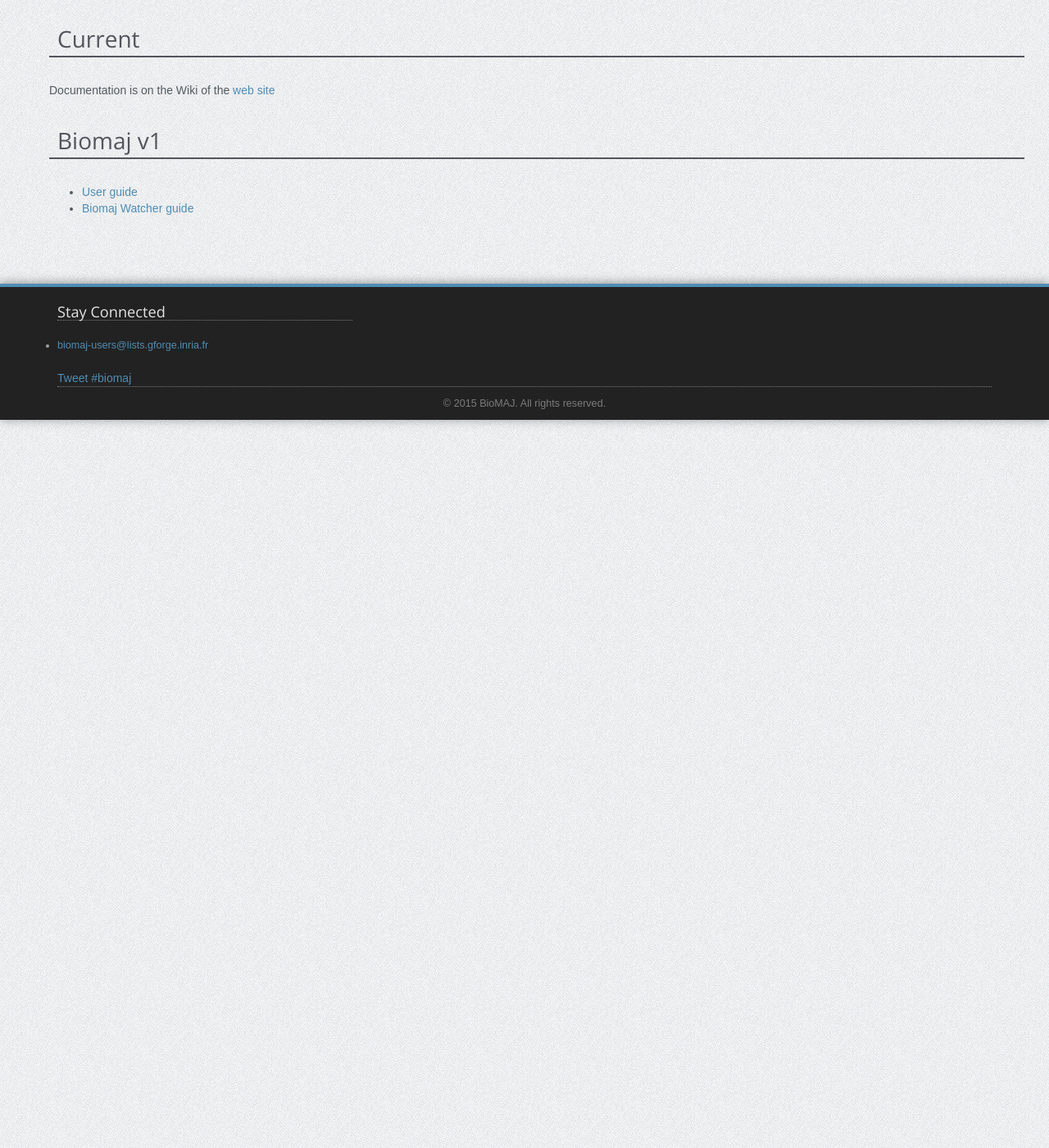
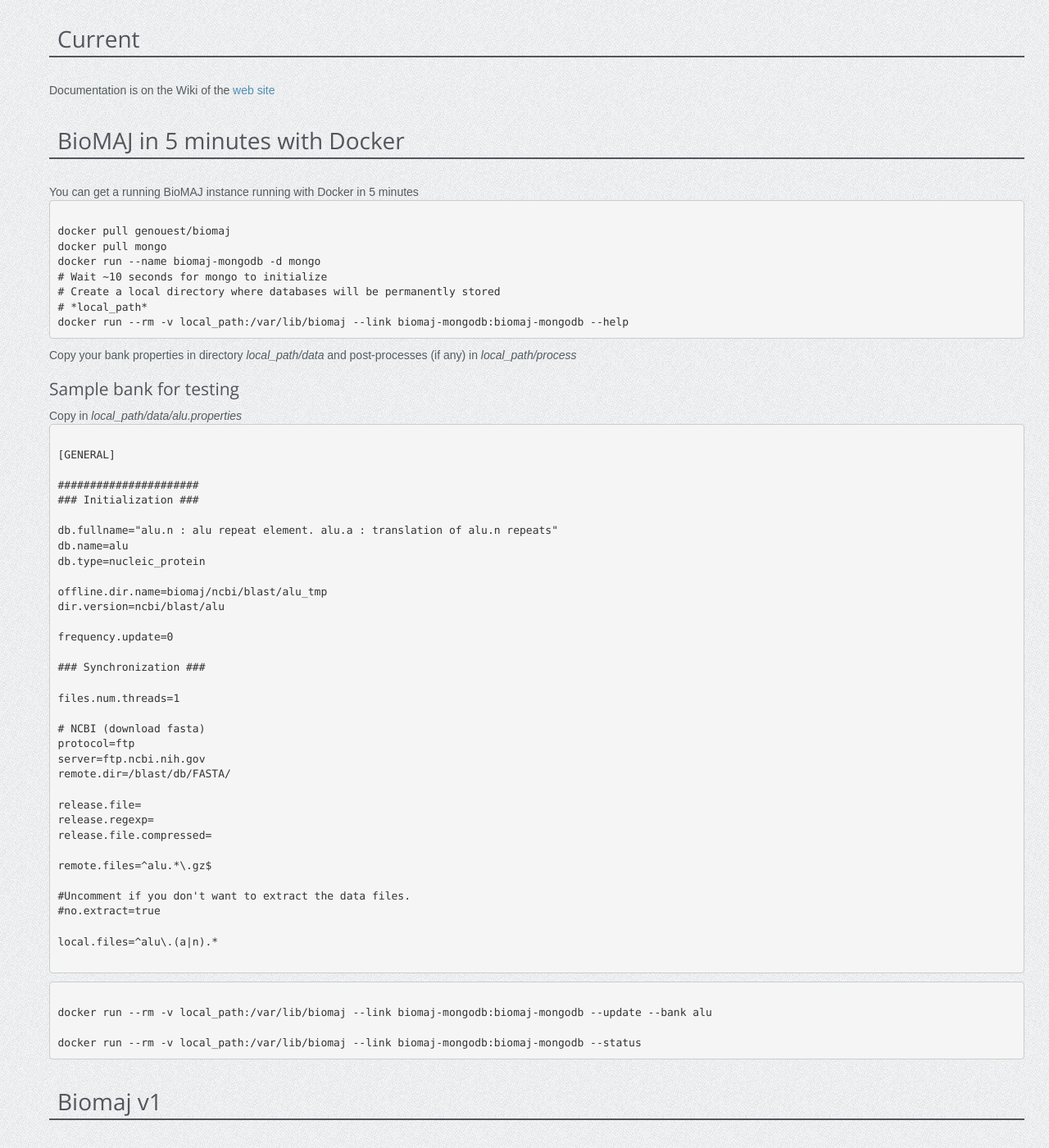
Before and after one commit to genouest/biomaj-website, a Jekyll site: the page built from documentation.html, in a window 1280 px wide and 1400 px high, scrolled down 270 px. Shown: the whole window at 82% size. Built offline with Jekyll 4.4.1, drawn with Linux system fonts in a browser that asks for light colours; nearby versions of some CDN libraries; a script that is not in the unit is left out; comment, search, counter and statistics services are not loaded.

Commit message:
add getting started with Docker

```diff
--- a/documentation.html
+++ b/documentation.html
@@ -9,6 +9,72 @@ permalink: /documentation/
 
 Documentation is on the Wiki of the <a href="https://github.com/genouest/biomaj/wiki">web site</a>
 
+<h2>BioMAJ in 5 minutes with Docker</h2>
+
+You can get a running BioMAJ instance running with Docker in 5 minutes
+
+<pre><code>
+docker pull genouest/biomaj
+docker pull mongo
+docker run --name biomaj-mongodb -d mongo
+# Wait ~10 seconds for mongo to initialize
+# Create a local directory where databases will be permanently stored
+# *local_path*
+docker run --rm -v local_path:/var/lib/biomaj --link biomaj-mongodb:biomaj-mongodb --help
+</code></pre>
+
+Copy your bank properties in directory <i>local_path/data</i> and post-processes
+(if any) in <i>local_path/process</i>
+
+<h3>Sample bank for testing</h3>
+
+Copy in <i>local_path/data/alu.properties</i>
+
+<pre><code>
+[GENERAL]
+
+######################
+### Initialization ###
+
+db.fullname="alu.n : alu repeat element. alu.a : translation of alu.n repeats"
+db.name=alu
+db.type=nucleic_protein
+
+offline.dir.name=biomaj/ncbi/blast/alu_tmp
+dir.version=ncbi/blast/alu
+
+frequency.update=0
+
+### Synchronization ###
+
+files.num.threads=1
+
+# NCBI (download fasta)
+protocol=ftp
+server=ftp.ncbi.nih.gov
+remote.dir=/blast/db/FASTA/
+
+release.file=
+release.regexp=
+release.file.compressed=
+
+remote.files=^alu.*\.gz$
+
+#Uncomment if you don't want to extract the data files.
+#no.extract=true
+
+local.files=^alu\.(a|n).*
+
+</code></pre>
+
+<pre><code>
+docker run --rm -v local_path:/var/lib/biomaj --link biomaj-mongodb:biomaj-mongodb --update --bank alu
+
+docker run --rm -v local_path:/var/lib/biomaj --link biomaj-mongodb:biomaj-mongodb --status
+</code></pre>
+
+
+
 <h2>Biomaj v1</h2>
 
 <ul>
```
